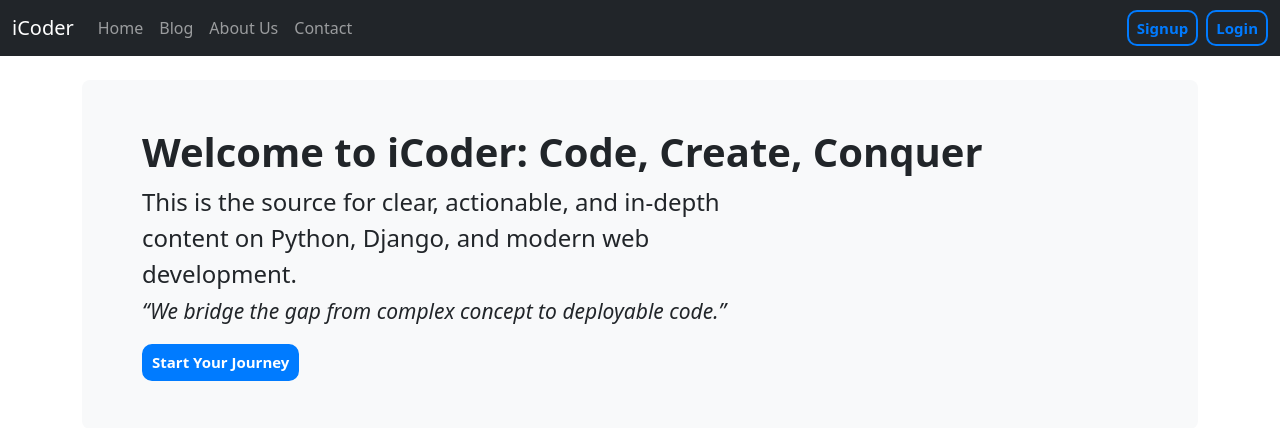
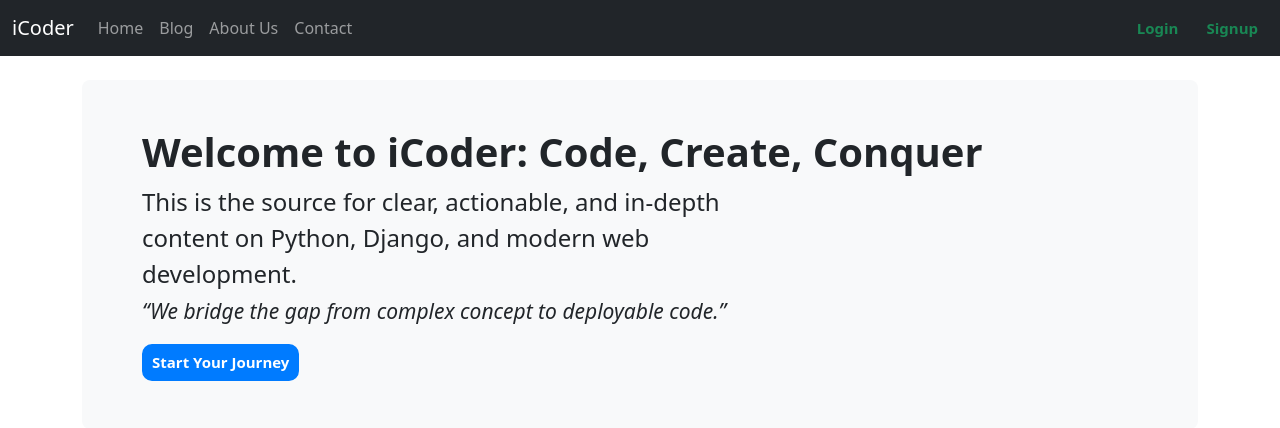
Before and after one commit to khushal200501/Blog, a Django app: page / in a window 1280 px wide. Shown: the top 428 px of the page. Run offline with Django 5.2, Linux system fonts and the light colour scheme; data comes from the database, SQL or seed files in the repository.

Commit message:
Button fixed

```diff
--- a/templates/base.html
+++ b/templates/base.html
@@ -62,6 +62,7 @@
 }
 </style>
 <body>
+  <script src="https://cdn.jsdelivr.net/npm/bootstrap@5.3.0/dist/js/bootstrap.bundle.min.js"></script>
   <nav class="navbar navbar-expand-lg navbar-dark bg-dark">
     <div class="container-fluid">
       <a class="navbar-brand" href="">iCoder</a>
@@ -103,24 +104,23 @@
 
 
         <!-- Signup Button -->
-        {% if user.is_authenticated %}
-        <ul class="navbar-nav mr-auto">
+        <ul class="navbar-nav">
+          {% if user.is_authenticated %}
           <li class="nav-item dropdown">
-            <a class="nav-link dropdown-toggle" href="#" role="button" data-bs-toggle="dropdown">Welcome
-              {{request.user}} </a>
-            <div class="dropdown-menu">
-              <a class="dropdown-item" href="/logout/">Logout</a>
-            </div>
+            <a class="nav-link dropdown-toggle" href="#" role="button" data-bs-toggle="dropdown">
+              Welcome {{ user.username }}
+            </a>
+            <ul class="dropdown-menu">
+              <li>
+                <a class="dropdown-item" href="{% url 'Logoutpage' %}">Logout</a>
+              </li>
+            </ul>
           </li>
+          {% else %}
+          <a class="btn btn-outline-success mx-2" href="{% url 'Loginpage' %}">Login</a>
+          <a class="btn btn-outline-success" href="{% url 'Signuppage' %}">Signup</a>
+          {% endif %}
         </ul>
-        {% else %}
-        <button type="button" class="btn btn-secondary btn-outline btn-lift mx-2" data-bs-toggle="modal" data-bs-target="#signupmodal">
-          Signup
-        </button>
-        <button type="button" class="btn btn-secondary btn-outline btn-lift" data-bs-toggle="modal" data-bs-target="#loginmodal">
-          Login
-        </button>
-        {% endif %}
       </div>
     </div>
   </nav>
--- a/templates/home/home.html
+++ b/templates/home/home.html
@@ -24,7 +24,7 @@
         This is the source for clear, actionable, and in-depth content on Python, Django, and modern web development.<br>
         <i><small>“We bridge the gap from complex concept to deployable code.”</small></i>
       </p>
-      <a href="/apps/" type="button" class="btn btn-primary " type="button">Start Your Journey</a>
+      <a href="/apps/" type="button" class="btn btn-primary" type="button">Start Your Journey</a>
     </div>
   </div>
 </div>
```
